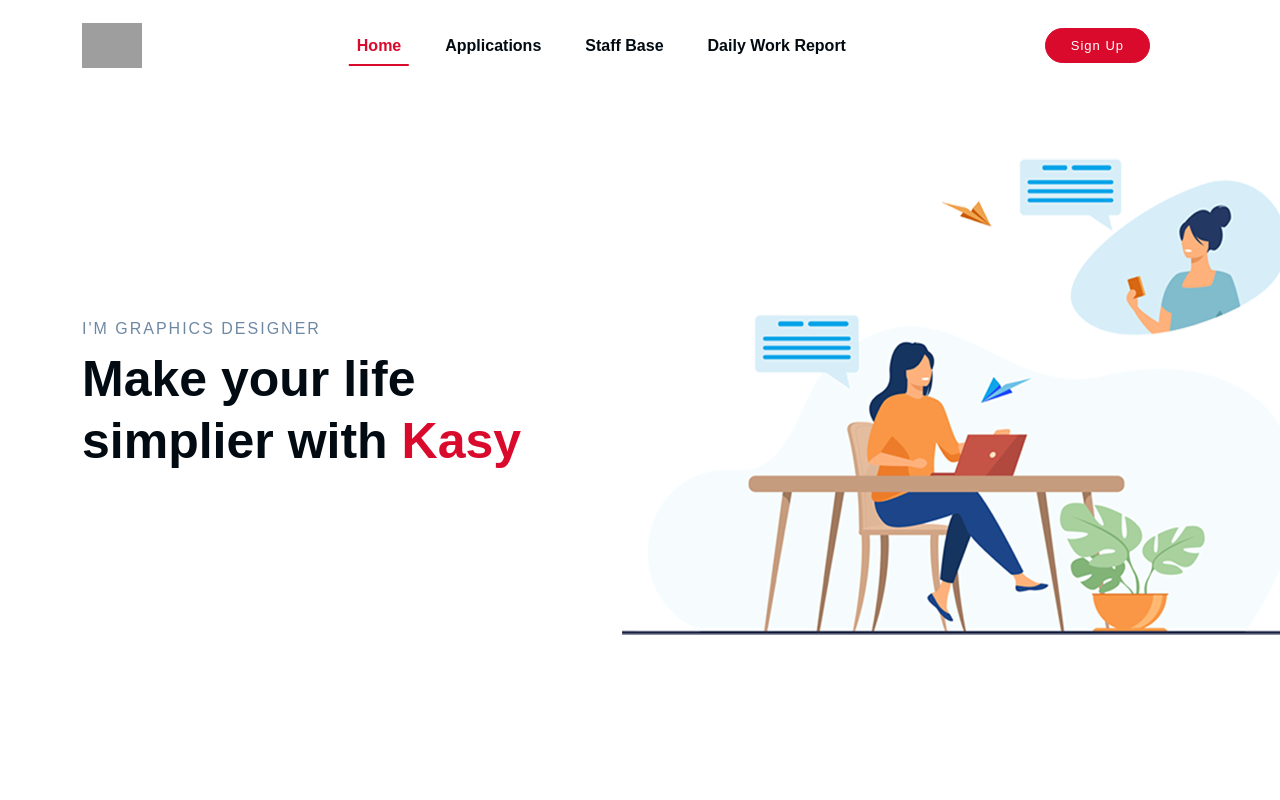
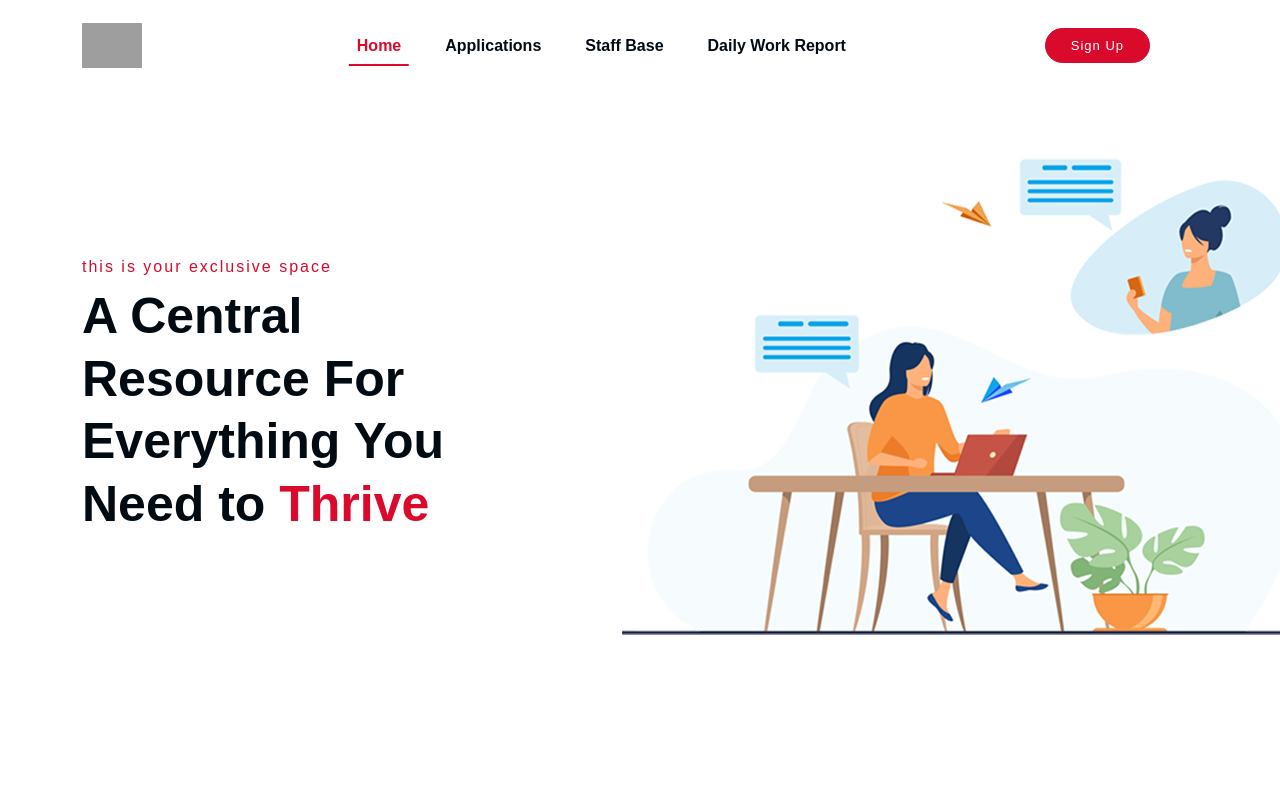
Before and after one commit to collinsasante/glamour-apps, a React (Vite) app: page / in a window 1280 px wide. Shown: the top 800 px of the page. Built offline with nearby package versions, Linux system fonts and the light colour scheme; grey boxes are pictures that could not be loaded.

Commit message:
Revised Fonts and Colors

```diff
--- a/src/Components/Home.jsx
+++ b/src/Components/Home.jsx
@@ -8,12 +8,15 @@ const Home = () => {
         <div className="row align-items-center mt-5 mt-lg-0">
           <div className="col-lg-5">
             <div className="home-heading">
-              <h6 className="text-uppercase text-muted">
-                I'm Graphics Designer
+              <h6 className="lh-sm">
+                <span className="text-primary">
+                  {" "}
+                  this is your exclusive space{" "}
+                </span>
               </h6>
               <h1 className="lh-sm">
-                Make your life simplier with{" "}
-                <span className="text-primary">Kasy</span>
+                A Central Resource For Everything You Need to{" "}
+                <span className="text-primary">Thrive</span>
               </h1>
             </div>
           </div>
```
Also changed, not shown: src/assets/css/style.min.css.
